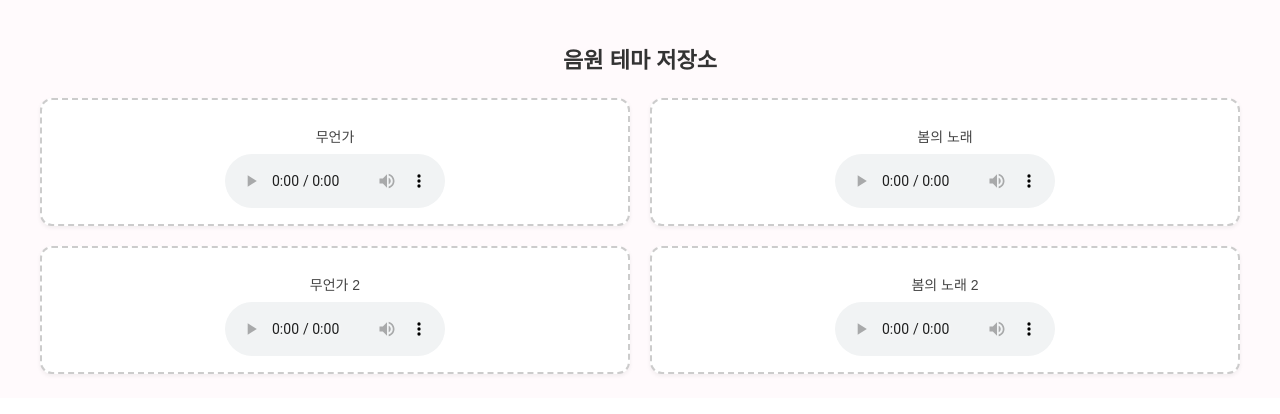
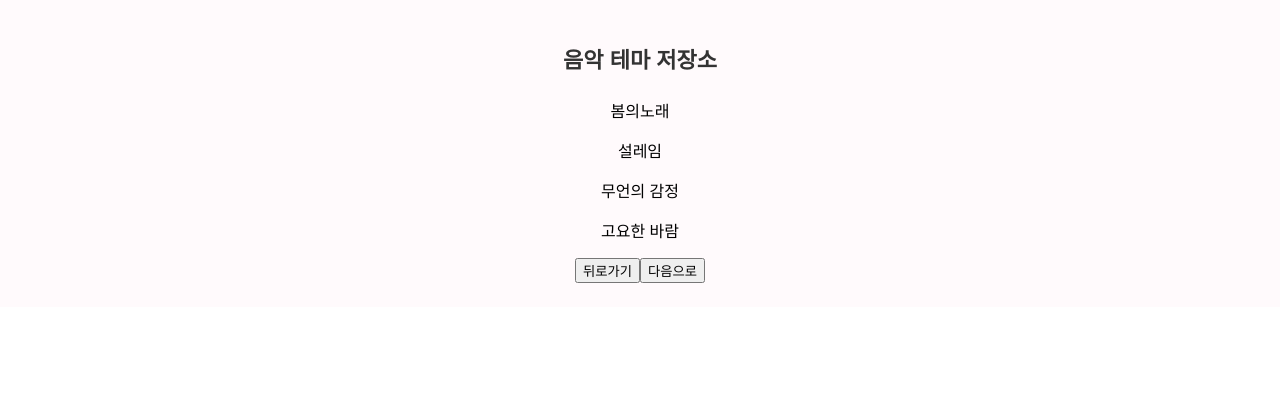
Before and after one commit to xeon-243859/ppongtok-app, a React (Vite) app: page /music/theme in a window 1280 px wide. Shown: the top 414 px of the page. Built offline with nearby package versions, Linux system fonts and the light colour scheme.

Commit message:
🎵 MusicThemePage 수정: 슬롯 제거 + 곡 제목과 주소 저장 후 /music/select 이동

```diff
--- a/src/pages/MusicThemePage.jsx
+++ b/src/pages/MusicThemePage.jsx
@@ -1,43 +1,42 @@
-// ✅ MusicThemePage.jsx
 import React from "react";
 import { useNavigate } from "react-router-dom";
 import "./MusicThemePage.css";
 
 const musicList = [
-  { src: "/audio/mueon.mp3", label: "무언가" },
-  { src: "/audio/spring.mp3", label: "봄의 노래" },
-  { src: "/audio/mueon1.mp3", label: "무언가 2" },
-  { src: "/audio/spring1.mp3", label: "봄의 노래 2" },
+  { id: "music01", src: "/audio/spring.mp3", name: "봄의노래" },
+  { id: "music02", src: "/audio/spring1.mp3", name: "설레임" },
+  { id: "music03", src: "/audio/mueon.mp3", name: "무언의 감정" },
+  { id: "music04", src: "/audio/mueon1.mp3", name: "고요한 바람" },
 ];
 
 const MusicThemePage = () => {
   const navigate = useNavigate();
 
-  const handleSelect = (musicPath) => {
-    const slot = localStorage.getItem("selected-slot");
-    if (!slot) {
-      alert("저장할 슬롯이 설정되지 않았습니다.");
-      return;
-    }
-    localStorage.setItem(slot, musicPath);
-    localStorage.removeItem("selected-slot");
+  const handleSelect = (src, name) => {
+    localStorage.setItem("selected-music", src);
+    localStorage.setItem("selected-music-name", name);
     navigate("/music/select");
   };
 
   return (
     <div className="music-theme-container">
-      <h2>음원 테마 저장소</h2>
-      <div className="music-grid">
-        {musicList.map((music, index) => (
+      <h2 className="music-theme-title">음악 테마 저장소</h2>
+
+      <div className="music-theme-list">
+        {musicList.map((music) => (
           <div
-            key={index}
-            className="music-option"
-            onClick={() => handleSelect(music.src)}
+            key={music.id}
+            className="music-item"
+            onClick={() => handleSelect(music.src, music.name)}
           >
-            <p>{music.label}</p>
-            <audio src={music.src} controls />
+            <p>{music.name}</p>
           </div>
         ))}
+      </div>
+
+      <div className="music-theme-buttons">
+        <button onClick={() => navigate(-1)}>뒤로가기</button>
+        <button onClick={() => navigate("/music/select")}>다음으로</button>
       </div>
     </div>
   );
```
